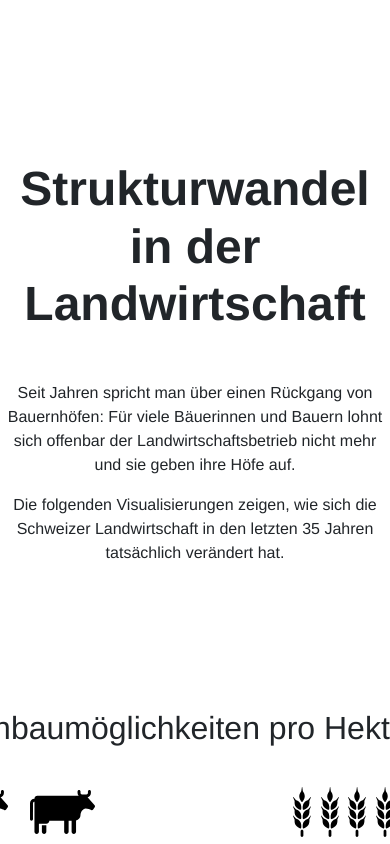
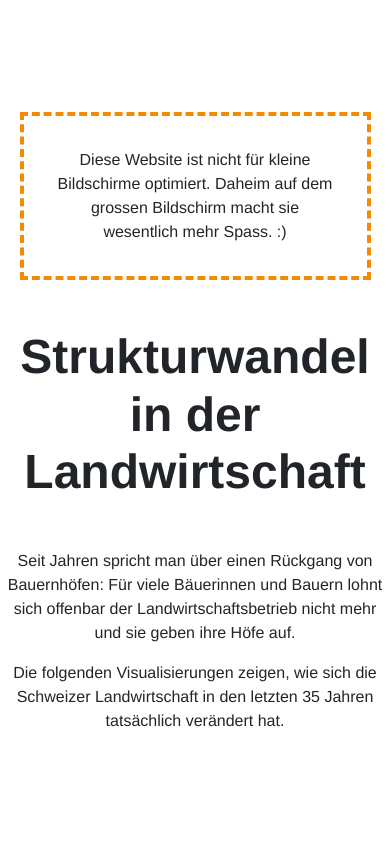
Before and after one commit to fschwander/strukturwandel-in-landwirtschaft, a React (Create React App) app: page / in a window 390 px wide. Shown: the top 844 px of the page. Built offline with nearby package versions, Linux system fonts and the light colour scheme.

Commit message:
added warning container to header to display, that site is not optimized for small screens

```diff
--- a/src/components/Header.js
+++ b/src/components/Header.js
@@ -4,6 +4,11 @@ export default class Header extends React.Component {
   render() {
     return(
       <div className='Header'>
+
+        <div className='screen-size-warn-container'>
+          Diese Website ist nicht für kleine Bildschirme optimiert. Daheim auf dem grossen Bildschirm macht sie wesentlich mehr Spass. :)
+        </div>
+
         <h1>Strukturwandel in der Landwirtschaft</h1>
 
         <p>Seit Jahren spricht man über einen Rückgang von Bauernhöfen: Für viele Bäuerinnen und Bauern lohnt sich
--- /dev/null
+++ b/src/components/Header.scss
@@ -0,0 +1,15 @@
+.Header{
+  .screen-size-warn-container {
+    visibility: hidden;
+  }
+
+  @media screen and (max-width: 700px){
+    .screen-size-warn-container {
+      width: 90%;
+      margin: auto;
+      visibility: visible;
+      padding: 2em;
+      border: #f28b02 dashed 4px;
+    }
+  }
+}
--- a/src/services/DataService.js
+++ b/src/services/DataService.js
@@ -221,7 +221,7 @@ export default class DataService {
       area_size_10_20: '10 bis 20 ha',
       area_size_20_30: '20 bis 30 ha',
       area_size_30_50: '30 bis 50 ha',
-      area_size_50_n: '50 ha +'
+      area_size_50_n: '50 ha und mehr'
     };
   }
 
--- a/src/shared.scss
+++ b/src/shared.scss
@@ -8,6 +8,7 @@
 @import "components/Footer";
 @import "components/AnimatedRelations";
 @import "components/RelativeLineChart";
+@import "components/Header";
 
 body {
   margin: 0;
```
